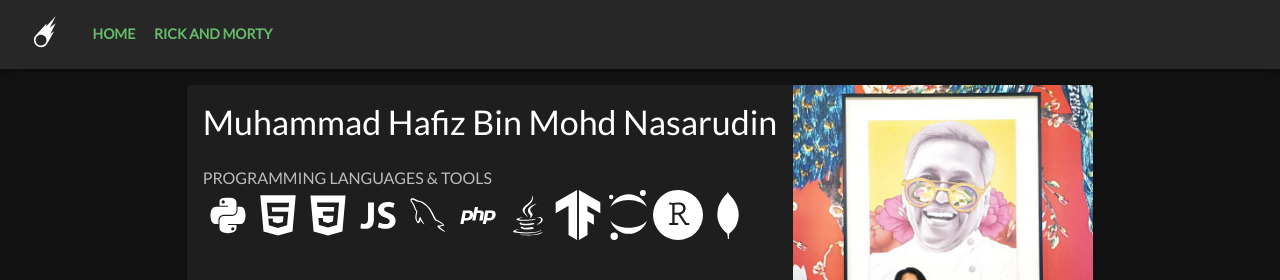
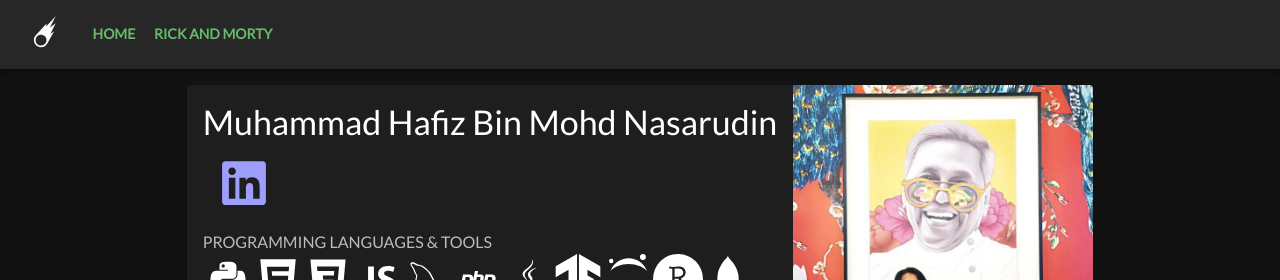
Before and after one commit to hafizn24/react-portfolio-old, a React (Create React App) app: page / in a window 1280 px wide. Shown: the top 280 px of the page. Built offline with nearby package versions, Linux system fonts and the light colour scheme.

Commit message:
add linkedin

```diff
--- a/src/components/Biodata.js
+++ b/src/components/Biodata.js
@@ -7,6 +7,7 @@ import Typography from '@mui/material/Typography';
 import { Grid } from '@mui/material';
 import { DiPython, DiHtml5, DiCss3, DiJavascript1, DiMysql, DiPhp, DiJava, DiMongodb } from "react-icons/di";
 import { SiTensorflow, SiJupyter, SiRstudio } from "react-icons/si"
+import { FaLinkedin } from "react-icons/fa"
 
 import hafiz from './img/hafiz.jpg'
 
@@ -34,7 +35,11 @@ function Biodata() {
                     <Typography component="div" variant="h4">
                         Muhammad Hafiz Bin Mohd Nasarudin
                     </Typography>
-                    <br />
+                    <CardContent sx={{
+                        textDecoration: "none"
+                    }}>
+                    <a href="https://www.linkedin.com/in/muhammad-hafiz-bin-mohd-nasarudin-7a73171ab/" target="_blank"><FaLinkedin size={iconsize}/></a>
+                    </CardContent>
                     <Typography variant="body1" color="text.secondary" component="div">
                         PROGRAMMING LANGUAGES & TOOLS
                     </Typography>
```
